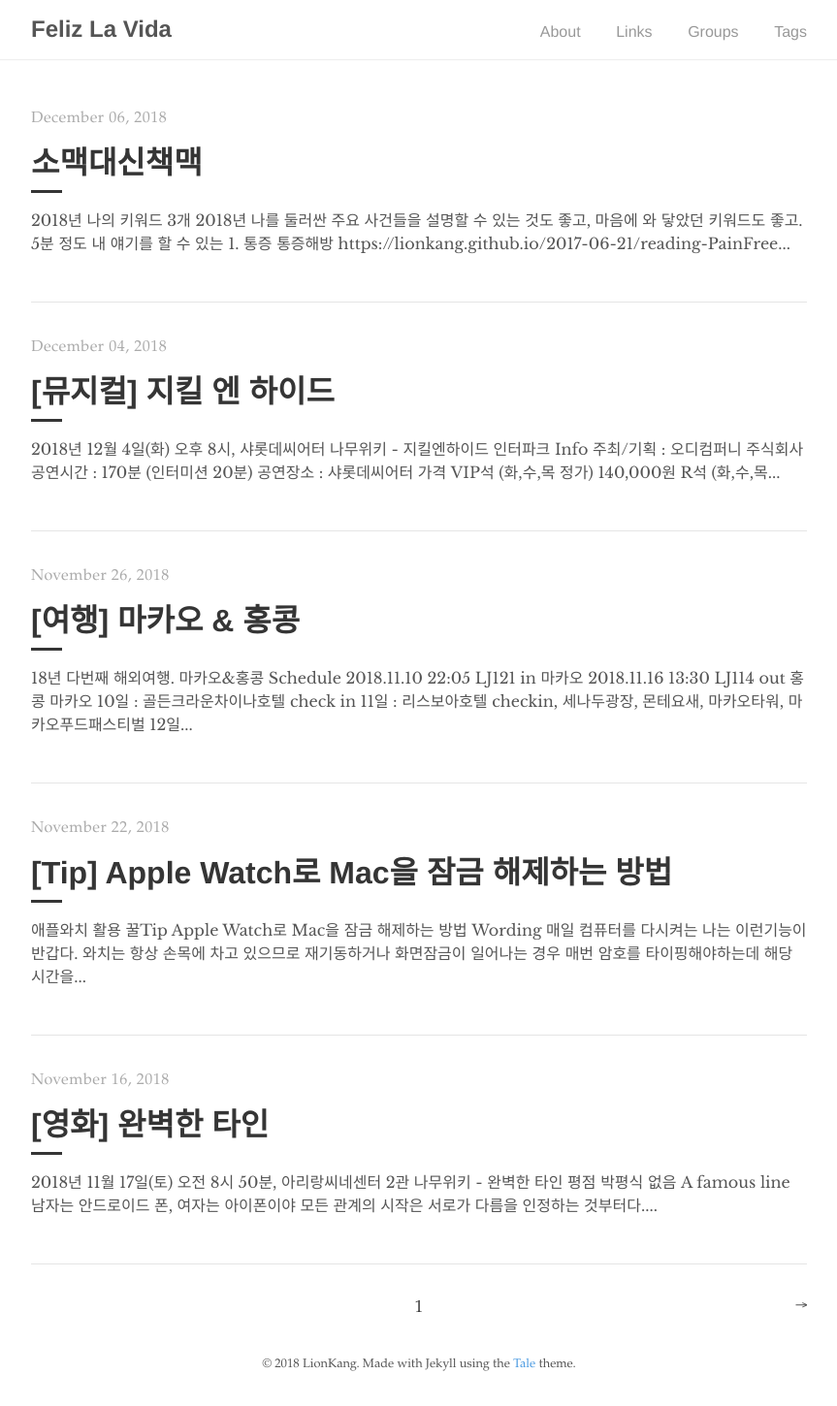
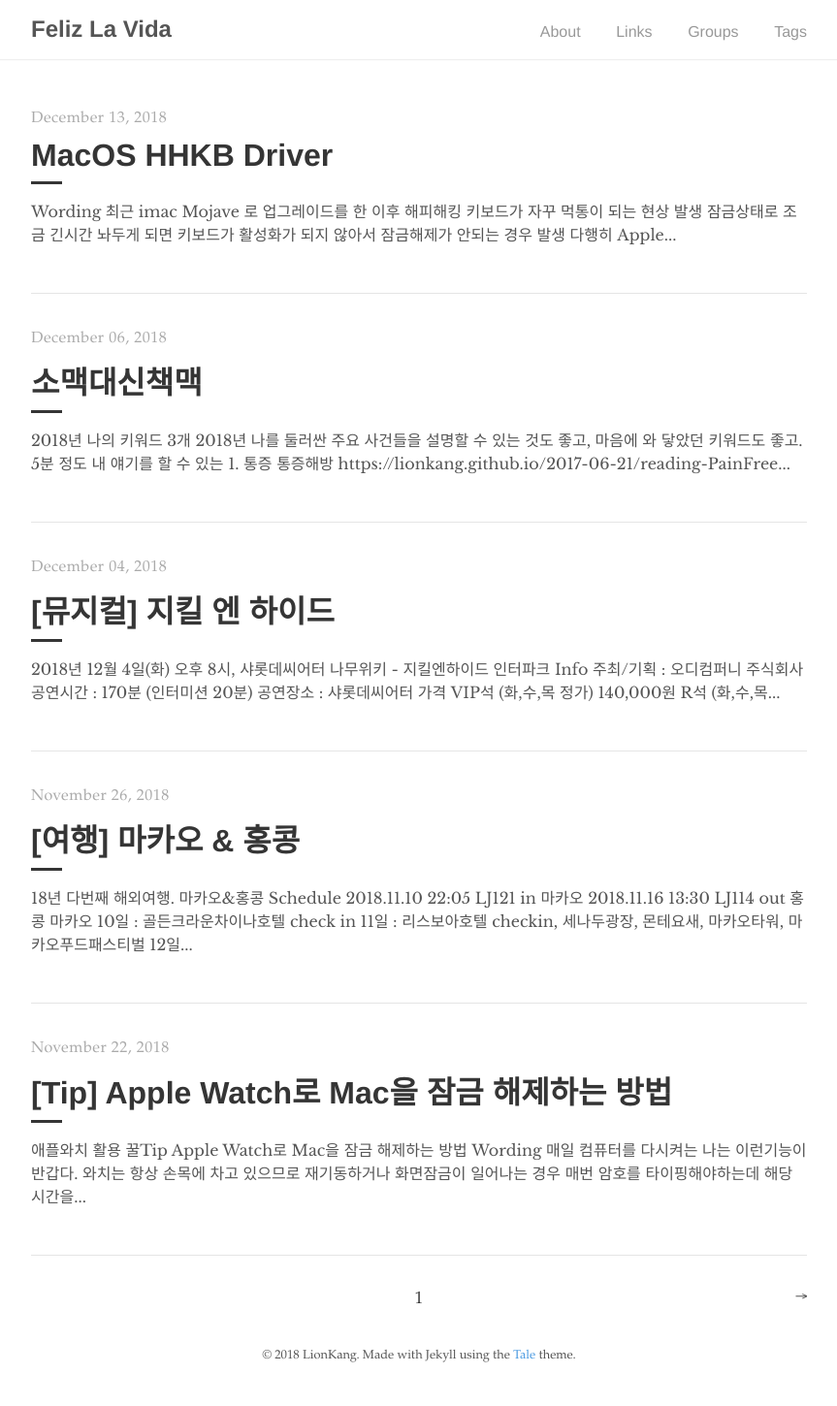
Before and after one commit to lionkang/lionkang.github.io, a Jekyll site: the page built from index.html, in a window 1280 px wide. Shown: the whole page at 97% size, without its empty margins (208-1071 px from the left). Built offline with Jekyll 4.4.1, drawn with Linux system fonts in a browser that asks for light colours; nearby versions of some CDN libraries; the list of posts is cut into pages by our own code; comment, search, counter and statistics services are not loaded; some of the changed lines change nothing that is shown.

Commit message:
posts & links contents update

```diff
--- /dev/null
+++ b/_posts/2018-12-13-sundries-macoshhkb_driver.markdown
@@ -0,0 +1,20 @@
+---
+layout: post
+title: "MacOS HHKB Driver"
+date: 2018-12-13 20:47:59 +0900
+tags: [sundries, 키보드, 해피해킹, HHKB, 맥, macOS, 드라이버, driver]
+categories: sundries
+comments: true
+---
+### Wording
+- 최근 imac Mojave 로 업그레이드를 한 이후 해피해킹 키보드가 자꾸 먹통이 되는 현상 발생
+- 잠금상태로 조금 긴시간 놔두게 되면 키보드가 활성화가 되지 않아서 잠금해제가 안되는 경우 발생
+  - 다행히 [Apple Watch로 Mac을 잠금 해제 Tip](https://lionkang.github.io/2018-11-22/sundries-AppleWatchUseUnlockMac) 으로 그나마 잠금해제는 되지만 결국은 재부팅 ㅜ
+- 또한 중간 중간 키보드 연결이 끊어지는 것처첨 한/영 변환등의 기능이 동작하지 않는 경우 발생
+  - Ctrl, Command 키를 바꾸어 사용중인데 이게 다시 원복되는 경우도 있음
+- 키보드를 바꾸어야 하는 생각중에 windowOS 컴퓨터에 키보드를 연결해보고 사용을 해보니 너무 잘되는것을 확인여
+- 구글링을 통해서 sierra 버전에서의 패치된 드라이버를 발견
+- 설치 후 아직까지 동일한 증상은 나타나지 않음
+
+### 참고
+- [macOS 시에라에 대응하는 '해피해킹(HHKB)' 키보드 드라이버 배포](http://macnews.tistory.com/5077)
--- a/links.md
+++ b/links.md
@@ -28,6 +28,10 @@ permalink: /links/
 	<li><a href="http://ppss.kr/archives/61578" target="_blank">ㅍㅍㅅㅅ. 자본론</a> <span style="font-size:14px">11장의 카드로 최대한 쉽게 “자본론”을 풀어보다.</span></li>
 	<li><a href="https://earth.nullschool.net/" target="_blank">earth.nullschool.net</a> <span style="font-size:14px">a project to visualize global weather conditions</span></li>
 	<li><a href="https://www.windy.com" target="_blank">www.windy.com</a> <span style="font-size:14px">Our goal is to provide best weather forecasting service in the world</span></li>
+	<li><a href="https://www.youtube.com/channel/UCET3I7YOuGTO31OlYdg2B_w" target="_blank">신세경 sjkuksee</a> <span style="font-size:14px">진사누나 신세경입니다.</span></li>
+	<li><a href="https://www.socialfunch.org/" target="_blank">소셜 펀치</a> <span style="font-size:14px">‘소셜펀치’는 사회운동을 위한 온라인 후원 플랫폼입니다.</span></li>
+	<li><a href="https://map.naver.com/local/siteview.nhn?code=20415592&_ts=1544934079860" target="_blank">두리산업</a> <span style="font-size:14px">폐기물수집,처리</span></li>
+
 
 </ul>
 <h2>jekyll theme</h2>
```
